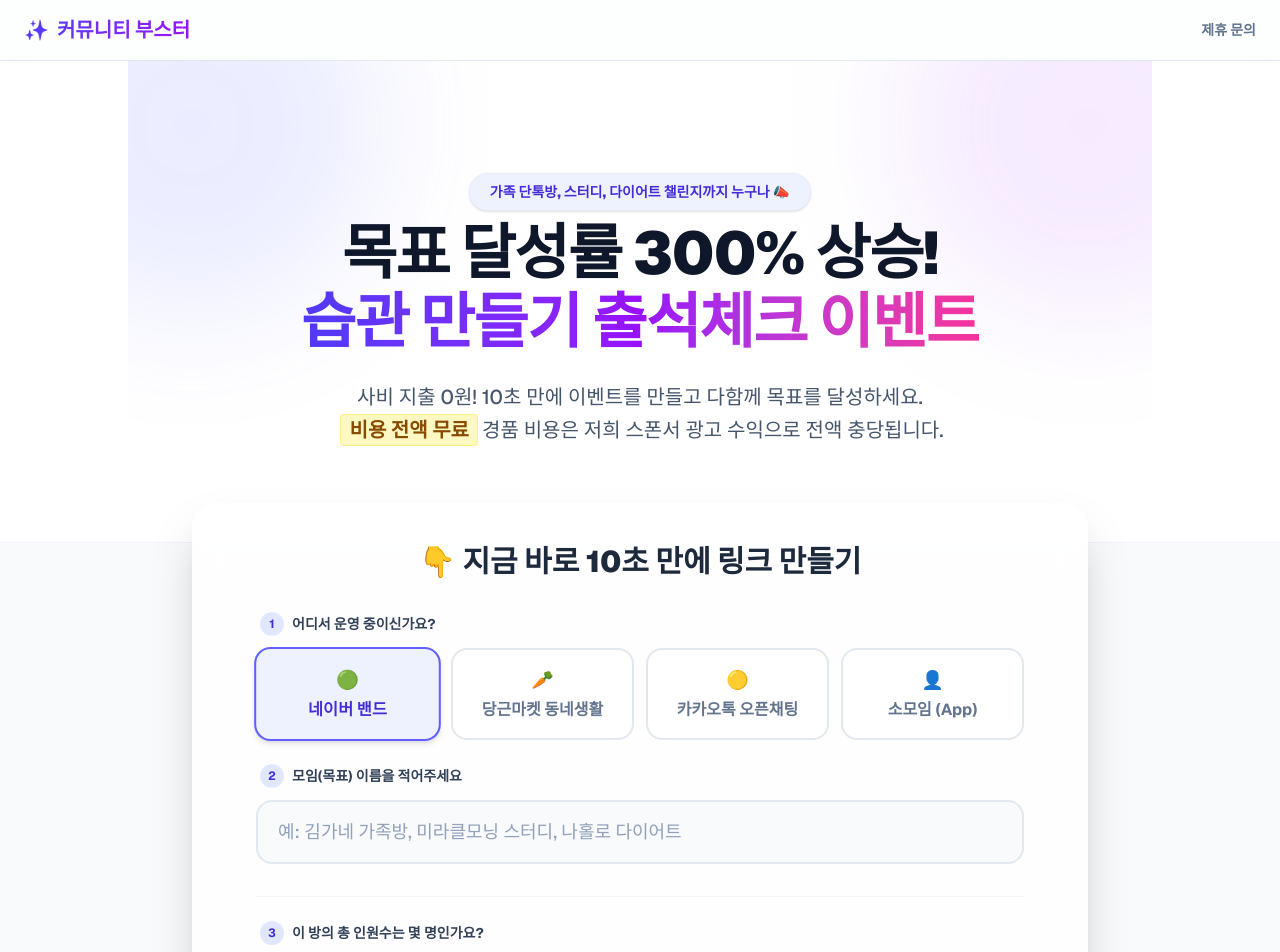
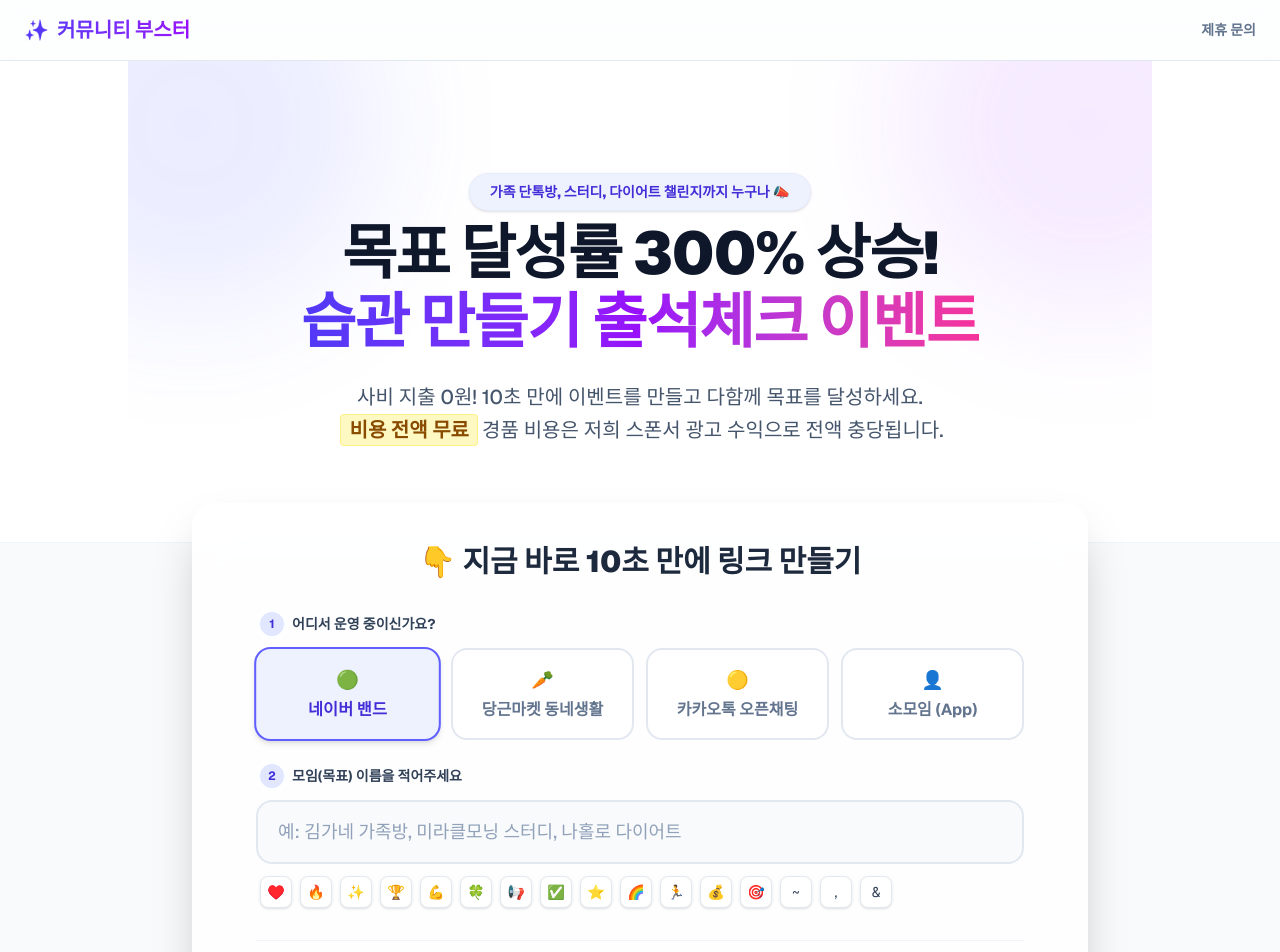
Before and after one commit to timbach9741-wq/band-checkin, a Next.js app: page / in a window 1280 px wide. Shown: the top 952 px of the page. Built offline with nearby package versions, Linux system fonts and the light colour scheme.

Commit message:
add-emoji-quick-insert-buttons

```diff
--- a/src/app/page.tsx
+++ b/src/app/page.tsx
@@ -174,6 +174,7 @@ export default function Home() {
                   <span className="bg-indigo-100 text-indigo-700 w-6 h-6 rounded-full flex items-center justify-center text-xs">2</span>
                   모임(목표) 이름을 적어주세요
                 </label>
+                <div className="relative">
                   <input
                     type="text"
                     value={newBandName}
@@ -182,6 +183,20 @@ export default function Home() {
                     placeholder="예: 김가네 가족방, 미라클모닝 스터디, 나홀로 다이어트"
                     className="w-full bg-slate-50 border-2 border-slate-200 rounded-2xl px-5 py-4 text-slate-900 text-lg focus:outline-none focus:border-indigo-500 focus:bg-white transition-all font-medium placeholder-slate-400"
                   />
+                  {/* 이모티콘 퀵 입력 버튼 */}
+                  <div className="mt-3 flex flex-wrap gap-2 px-1">
+                    {['♥️', '🔥', '✨', '🏆', '💪', '🍀', '📢', '✅', '⭐', '🌈', '🏃', '💰', '🎯', '~', ',', '&'].map(char => (
+                      <button
+                        key={char}
+                        onClick={() => setNewBandName(prev => prev + char)}
+                        className="bg-white border border-slate-200 hover:border-indigo-300 hover:bg-indigo-50 text-slate-700 w-8 h-8 rounded-lg flex items-center justify-center text-sm shadow-sm transition-all active:scale-95"
+                        title={`${char} 추가`}
+                      >
+                        {char}
+                      </button>
+                    ))}
+                  </div>
+                </div>
               </div>
 
               {/* Step 3: 방 정보 입력 */}
```
Lines whose indentation alone changed are shown as unchanged.
